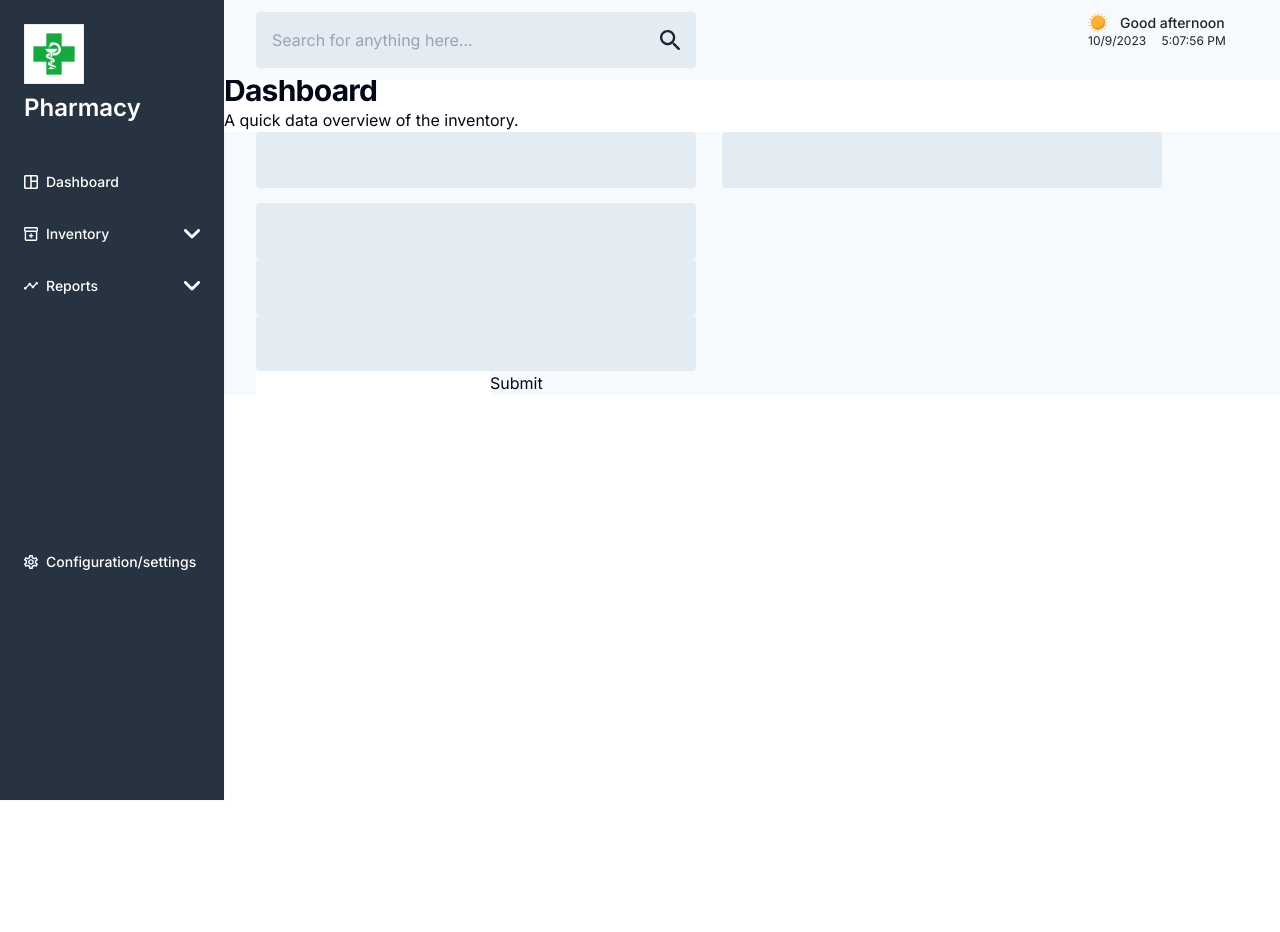
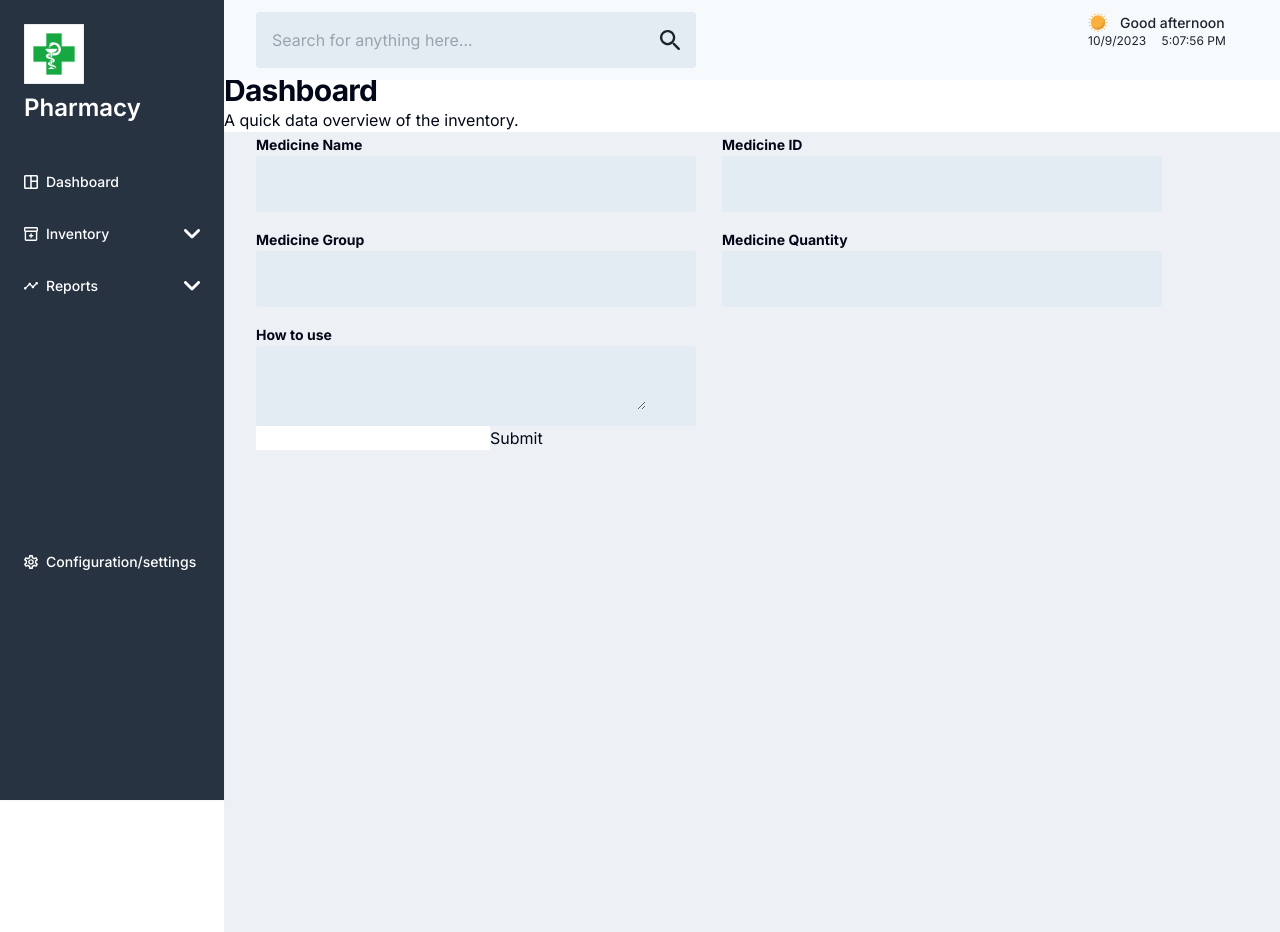
Before and after one commit to valentina-buoro/health-management-system, a Next.js app: page /list-of-medicines/add-medicine in a window 1280 px wide. Before the commit the page ends 872 px from the top, so only its background shows below. Built offline with nearby package versions, Linux system fonts and the light colour scheme.

Commit message:
form details

```diff
--- a/app/(group)/list-of-medicines/add-medicine/page.tsx
+++ b/app/(group)/list-of-medicines/add-medicine/page.tsx
@@ -46,19 +46,15 @@ const Basic = ({ email }: Props) => {
           isSubmitting,
           /* and other goodies */
         }) => (
-          <form onSubmit={handleSubmit} className="flex-1 bg-[#F7FAFD]  px-8 ">
+          <form
+            onSubmit={handleSubmit}
+            className="flex-1 bg-[#EDF1F5] h-screen  px-8 "
+          >
             <div className="flex items-center gap-[26px] mb-[15px]">
-              <div className="flex justify-between p-4 w-[440px] rounded-sm bg-[#E3EBF3]">
-                <input
-                  type="email"
-                  name="email"
-                  onChange={handleChange}
-                  onBlur={handleBlur}
-                  value={values.email}
-                  className="bg-inherit w-11/12 border-none outline-none"
-                />
-                {errors.email && touched.email && errors.email}
-              </div>
+              <div>
+                <label className="text-sm font-bold" htmlFor="email">
+                  Medicine Name
+                </label>
                 <div className="flex justify-between p-4 w-[440px] rounded-sm bg-[#E3EBF3]">
                   <input
                     type="email"
@@ -72,17 +68,9 @@ const Basic = ({ email }: Props) => {
                 </div>
               </div>
               <div>
-              <div className="flex justify-between p-4 w-[440px] rounded-sm bg-[#E3EBF3]">
-                <input
-                  type="email"
-                  name="email"
-                  onChange={handleChange}
-                  onBlur={handleBlur}
-                  value={values.email}
-                  className="bg-inherit w-11/12 border-none outline-none"
-                />
-                {errors.email && touched.email && errors.email}
-              </div>
+                <label className="text-sm font-bold" htmlFor="email">
+                  Medicine ID
+                </label>
                 <div className="flex justify-between p-4 w-[440px] rounded-sm bg-[#E3EBF3]">
                   <input
                     type="email"
@@ -95,6 +83,12 @@ const Basic = ({ email }: Props) => {
                   {errors.email && touched.email && errors.email}
                 </div>
               </div>
+            </div>
+            <div className="flex items-center gap-[26px] mb-[15px]">
+            <div>
+                <label className="text-sm font-bold" htmlFor="email">
+                  Medicine Group
+                </label>
                 <div className="flex justify-between p-4 w-[440px] rounded-sm bg-[#E3EBF3]">
                   <input
                     type="email"
@@ -105,6 +99,40 @@ const Basic = ({ email }: Props) => {
                     className="bg-inherit w-11/12 border-none outline-none"
                   />
                   {errors.email && touched.email && errors.email}
+                </div>
+              </div>
+              <div>
+                <label className="text-sm font-bold" htmlFor="email">
+                  Medicine Quantity
+                </label>
+                <div className="flex justify-between p-4 w-[440px] rounded-sm bg-[#E3EBF3]">
+                  <input
+                    type="email"
+                    name="email"
+                    onChange={handleChange}
+                    onBlur={handleBlur}
+                    value={values.email}
+                    className="bg-inherit w-11/12 border-none outline-none"
+                  />
+                  {errors.email && touched.email && errors.email}
+                </div>
+              </div>
+            </div>
+            <div>
+                <label className="text-sm font-bold" htmlFor="email">
+                  How to use
+                </label>
+                <div className="flex justify-between p-4 w-[440px] rounded-sm bg-[#E3EBF3]">
+                  <textarea
+
+                    name="email"
+                    onChange={handleChange}
+                    onBlur={handleBlur}
+                    value={values.email}
+                    className="bg-inherit w-11/12 border-none outline-none"
+                  />
+                  {errors.email && touched.email && errors.email}
+                </div>
               </div>
 
             <input
--- a/app/(group)/list-of-medicines/page.tsx
+++ b/app/(group)/list-of-medicines/page.tsx
@@ -13,6 +13,7 @@ export default page;*/
 import { Payment, columns } from "./columns"
 import { DataTable } from "./data-table"
 import { Button } from "../../../components/ui/button"
+import Link from "next/link"
 
 async function getData(): Promise<Payment[]> {
   // Fetch data from your API here.
@@ -72,9 +73,10 @@ export default async function Page() {
             List of Medicines available for sales
             </p>
           </div>
-          <Button className="bg-[#F0483E] flex items-center justify-center">
-           <span>  + </span>
-           <span>Add New Item</span>
+          <Button className="bg-[#F0483E] flex items-center justify-center"  >
+            <Link href='list-of-medicines/add-medicine'> <span>  + </span>
+           <span>Add New Item</span></Link>
+
           </Button>
         </div>
         </div>
```
Lines whose indentation alone changed are shown as unchanged.
